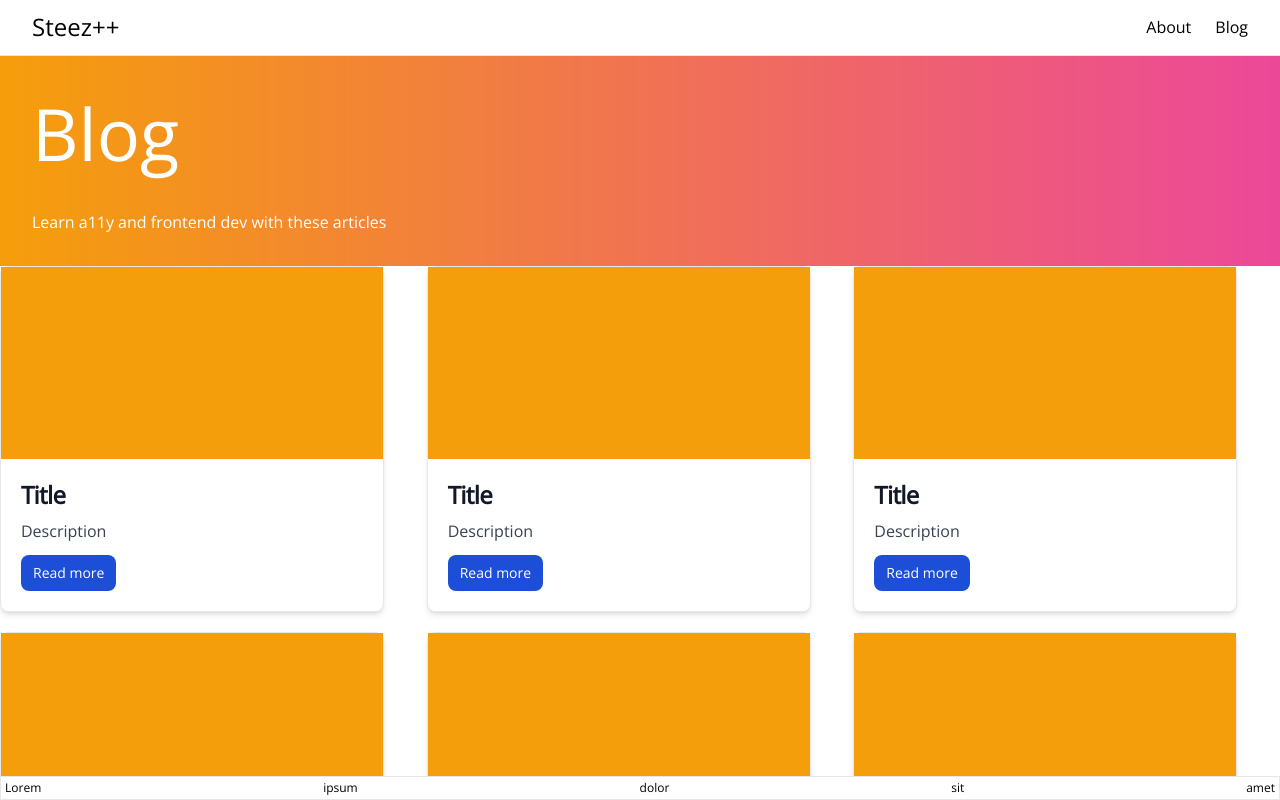
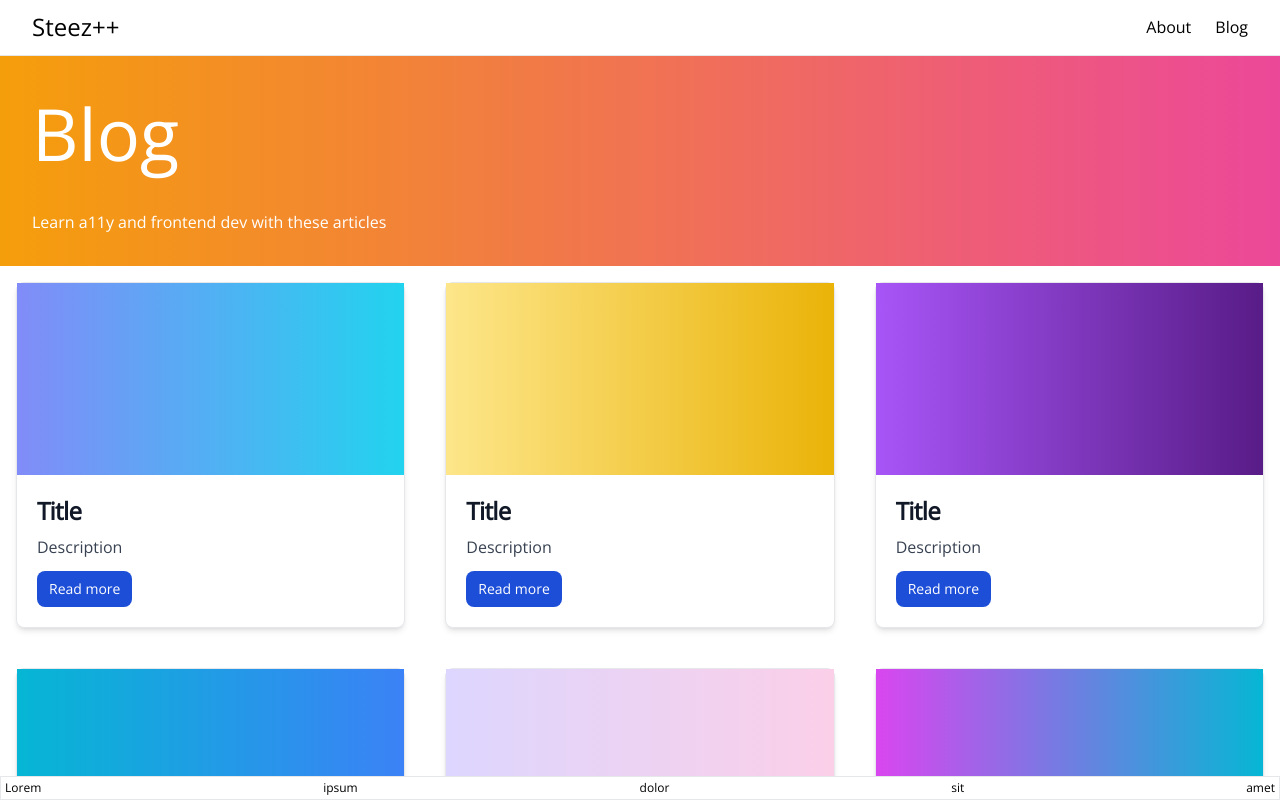
Before and after one commit to steezplusplus/Accessible-Web-Components, a Next.js app: page /blog in a window 1280 px wide. Built offline with nearby package versions, Linux system fonts and the light colour scheme.

Commit message:
feat: article different gradients boilerplate

```diff
--- a/app/blog/_components/article/Article.tsx
+++ b/app/blog/_components/article/Article.tsx
@@ -1,8 +1,25 @@
-export function Article() {
+const gradients = [
+  'bg-gradient-to-r from-indigo-400 to-cyan-400',
+  'bg-gradient-to-r from-amber-200 to-yellow-500',
+  'bg-gradient-to-r from-purple-500 to-purple-900',
+  'bg-gradient-to-r from-cyan-500 to-blue-500',
+  'bg-gradient-to-r from-violet-200 to-pink-200',
+  'bg-gradient-to-r from-fuchsia-500 to-cyan-500',
+  'bg-gradient-to-r from-amber-500 to-pink-500',
+  'bg-gradient-to-r from-fuchsia-600 to-purple-600',
+  'bg-gradient-to-r from-rose-400 to-red-500',
+];
+
+export type ArticleProps = {
+  gradient: number;
+};
+
+export function Article(props: ArticleProps) {
+  const { gradient } = props;
   return (
-    <article className="mb-5 max-w-sm rounded-lg border border-gray-200 bg-white shadow-md">
+    <article className="w-full rounded-lg border border-gray-200 bg-white shadow-md">
       <a href="#">
-        <div className="h-48 w-full bg-amber-500" />
+        <div className={`h-48 w-full ${gradients[gradient]}`} />
       </a>
       <div className="p-5">
         <a href="#">
--- a/app/blog/page.tsx
+++ b/app/blog/page.tsx
@@ -14,16 +14,16 @@ export default async function Blog() {
         </ul>
       </header>
 
-      <section className="grid sm:grid-cols-1 md:grid-cols-2 lg:grid-cols-3">
-        <Article />
-        <Article />
-        <Article />
-        <Article />
-        <Article />
-        <Article />
-        <Article />
-        <Article />
-        <Article />
+      <section className="grid gap-10 p-4 sm:grid-cols-1 md:grid-cols-2 lg:grid-cols-3">
+        <Article gradient={0} />
+        <Article gradient={1} />
+        <Article gradient={2} />
+        <Article gradient={3} />
+        <Article gradient={4} />
+        <Article gradient={5} />
+        <Article gradient={6} />
+        <Article gradient={7} />
+        <Article gradient={8} />
       </section>
 
     </div>
```
